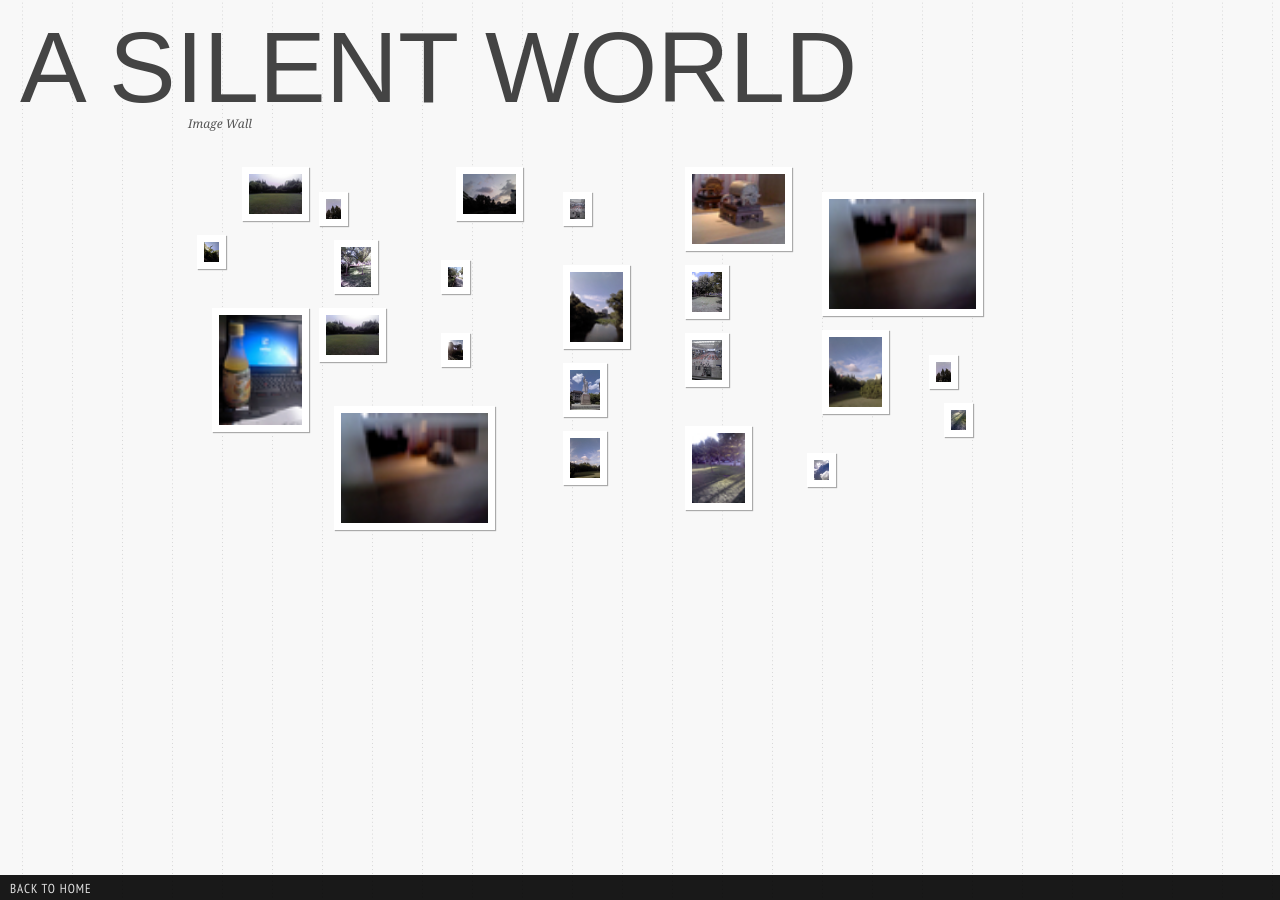
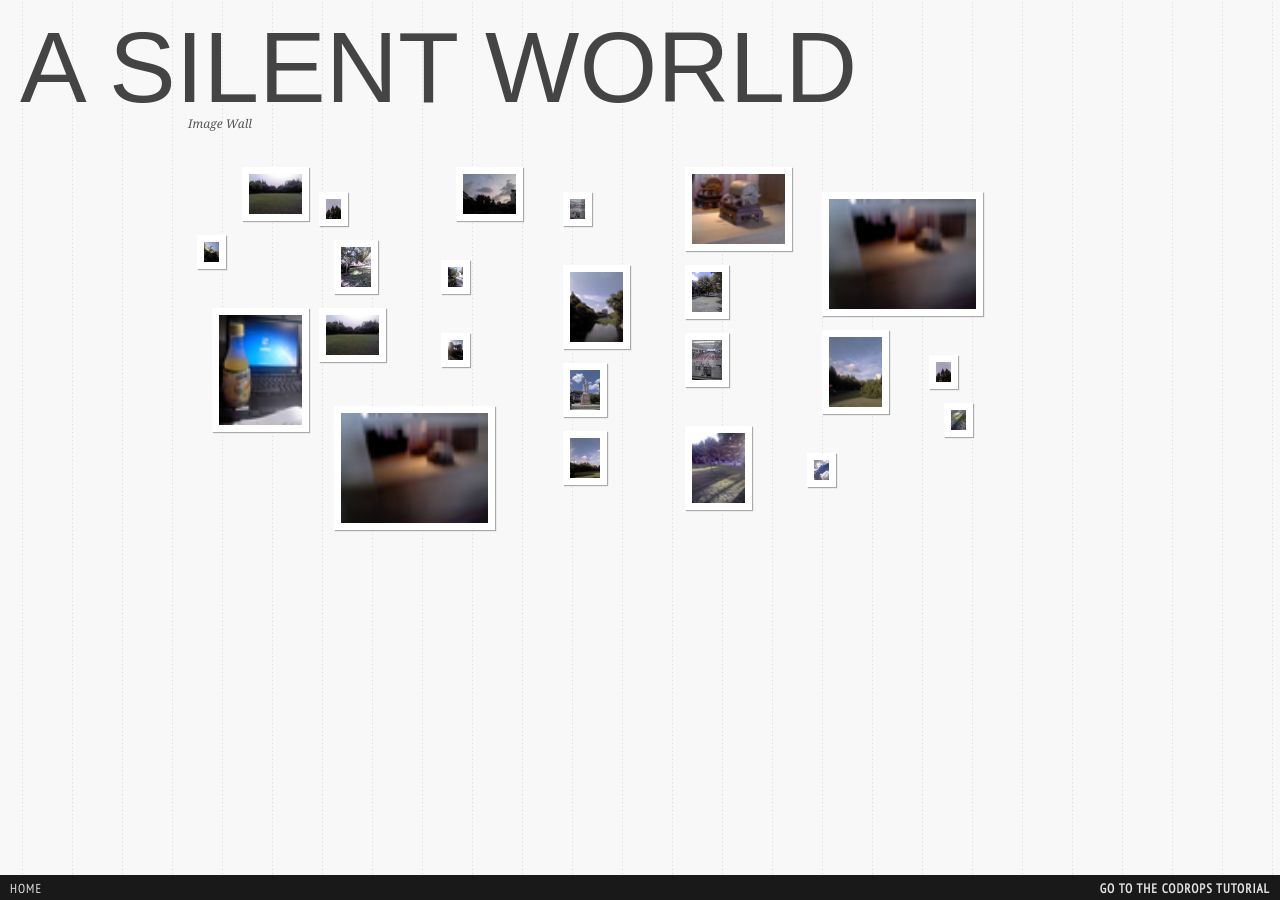
Before and after one commit to fanghuixing/fanghuixing.github.com, a Jekyll site: the page assets/imagewall/photos.html, which Jekyll copies as it is, in a window 1280 px wide. Built offline with Jekyll 4.4.1, drawn with Linux system fonts in a browser that asks for light colours; some web fonts are replaced.

```diff
--- a/assets/imagewall/photos.html
+++ b/assets/imagewall/photos.html
@@ -49,8 +49,8 @@
 			</div>
 		</div>
 		<div class="footer">
-			<a class="left" href="http://fanghuixing.github.com/" target="_blank">Back to Home</a>
-
+			<a class="left" href="http://fanghuixing.github.com/" target="_blank">Home</a>
+			<a href="http://tympanus.net/codrops/2011/05/25/image-wall/" target="_blank"><strong>Go to the Codrops tutorial</strong></a>
 		</div>
 		<script type="text/javascript" src="js/jquery.min.js"></script>
 		<script type="text/javascript" src="js/jquery.masonry.min.js"></script>
```
